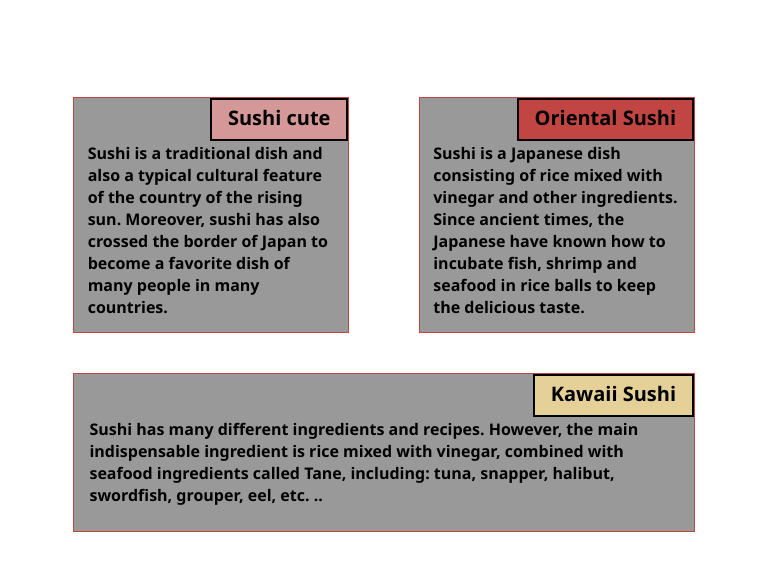
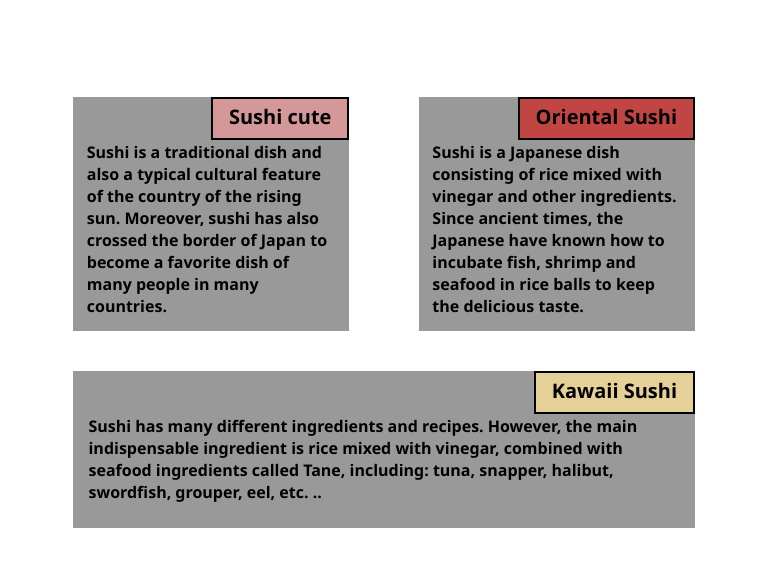
Before and after one commit to khactruong38/login, a plain HTML site: page index.html in a window 768 px wide. Shown: the part 128-698 px from the top of the page. Drawn offline with Linux system fonts and the light colour scheme.

Commit message:
Update style.css

```diff
--- a/style.css
+++ b/style.css
@@ -56,9 +56,7 @@ html {
     .container {
         display: inherit;
     }
-    .item {
-        border: #c14543 solid 1px;
-    }
+
     .container .item:nth-child(1),
     .container .item:nth-child(2){
         width: 40%;
```
